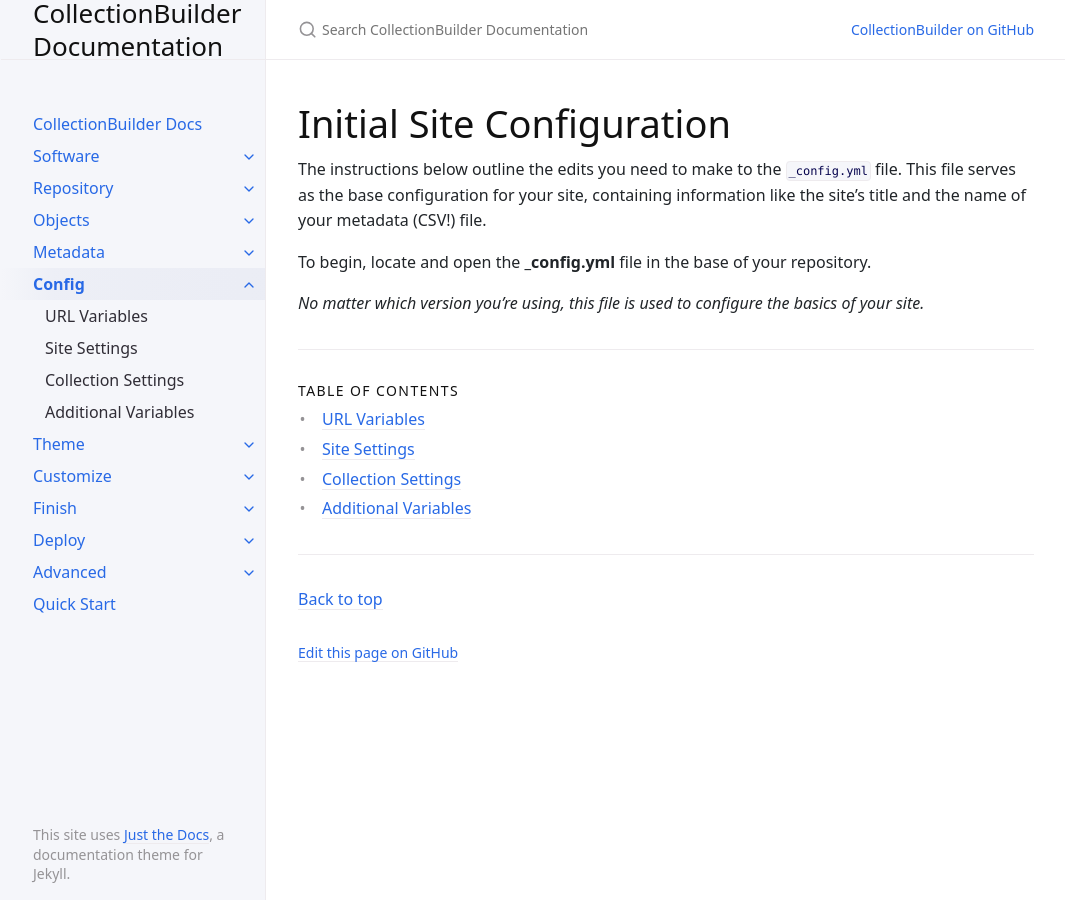
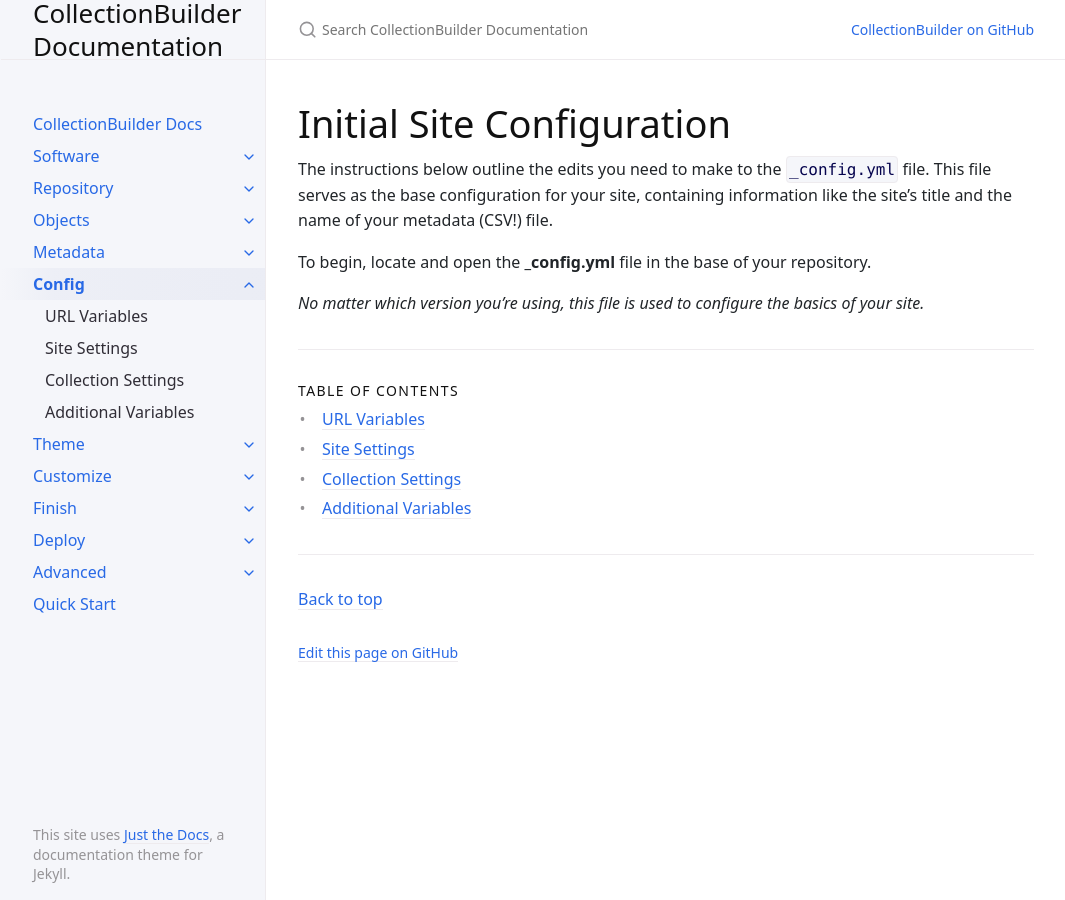
Before and after one commit to CollectionBuilder/cb-docs, a Jekyll site: the page built from docs/04_config/index.md, in a window 1280 px wide. Shown: the whole page, without its empty margins (106-1171 px from the left). Built offline with Jekyll 4.4.1, drawn with Linux system fonts in a browser that asks for light colours.

Commit message:
make code font bigger, same size as regular text

```diff
--- a/_sass/custom/custom.scss
+++ b/_sass/custom/custom.scss
@@ -3,6 +3,10 @@
 // change code block color
 .highlighter-rouge {
     color: #06044e;
+}
+// made code font size same as body
+code {
+    @include fs-4;
 }
 
 /*
```
